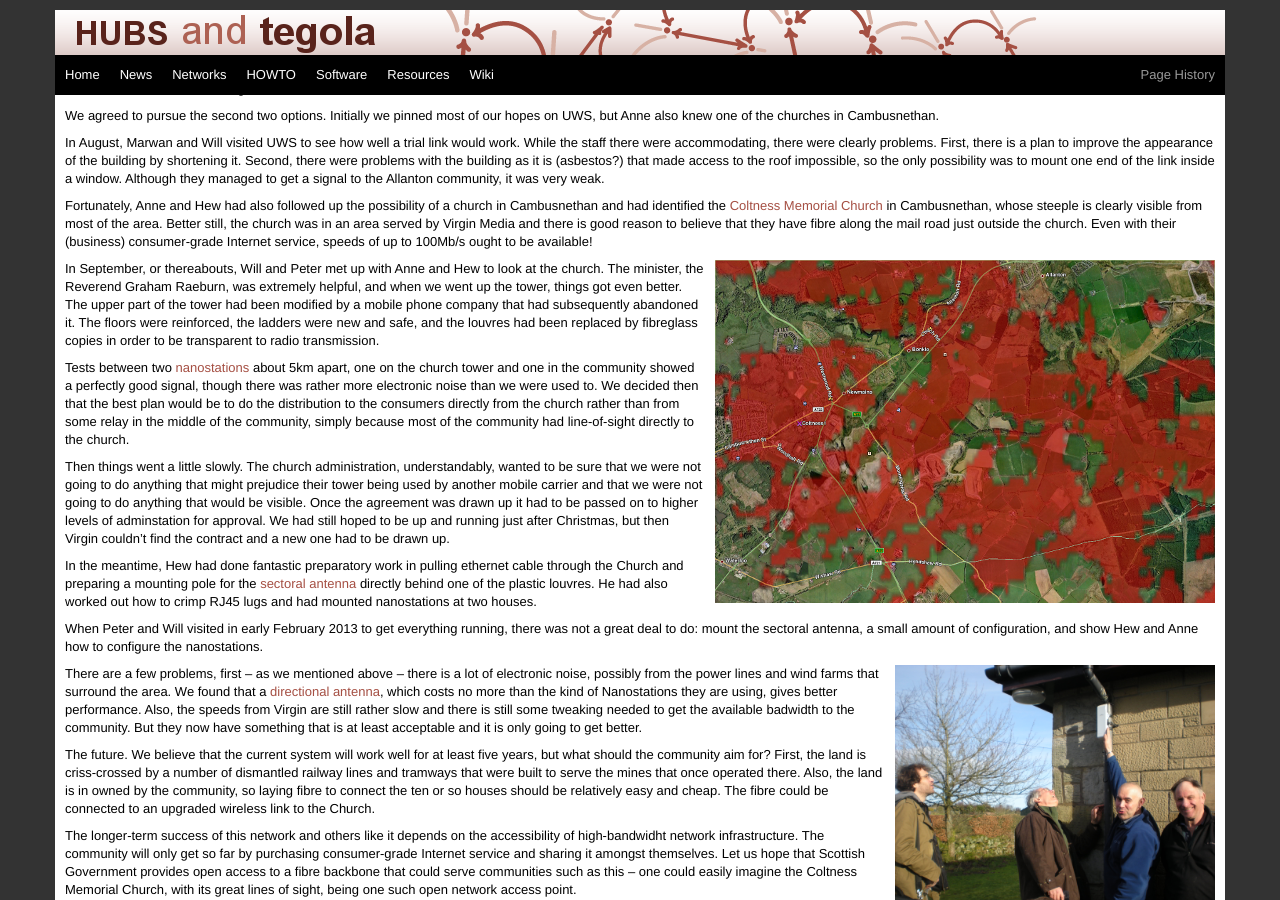
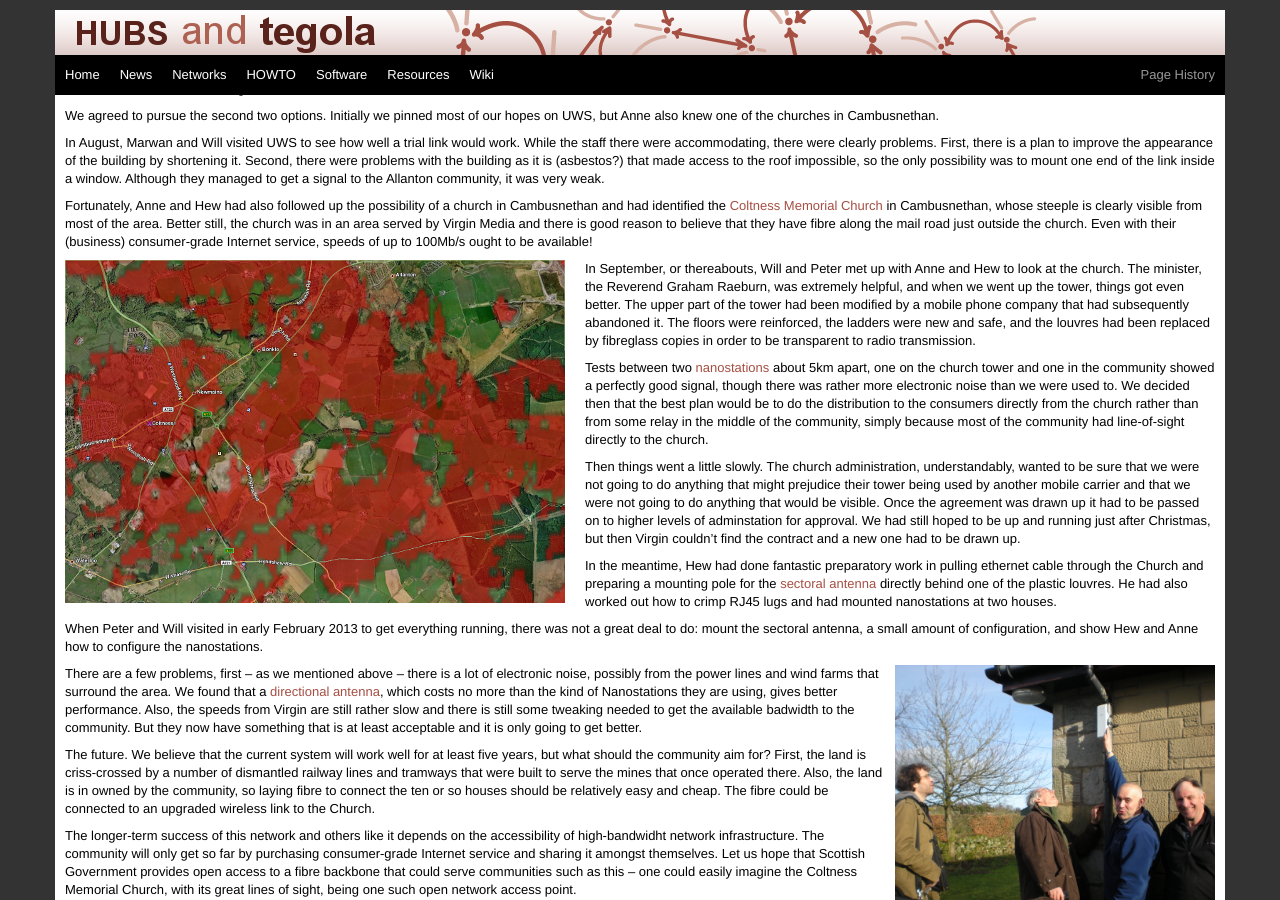
Before and after one commit to tegola-hubs/tegola-hubs.github.com, a Jekyll site: the page built from allanton/index.md, in a window 1280 px wide and 900 px high, scrolled down 654 px. Built offline with Jekyll 4.4.1, drawn with Linux system fonts in a browser that asks for light colours.

Commit message:
cosmetic

```diff
--- a/allanton/index.md
+++ b/allanton/index.md
@@ -108,7 +108,7 @@ the mail road just outside the church. Even with their (business)
 consumer-grade Internet service, speeds of up to 100Mb/s ought to be
 available!
 
-<div class="image-float-right">
+<div class="image-float-left">
   <a href="coltness-viewshed.png">
     <img src="coltness-viewshed-small.png" alt="Viewshed from the
   Coltness Memorial Church" />
```
